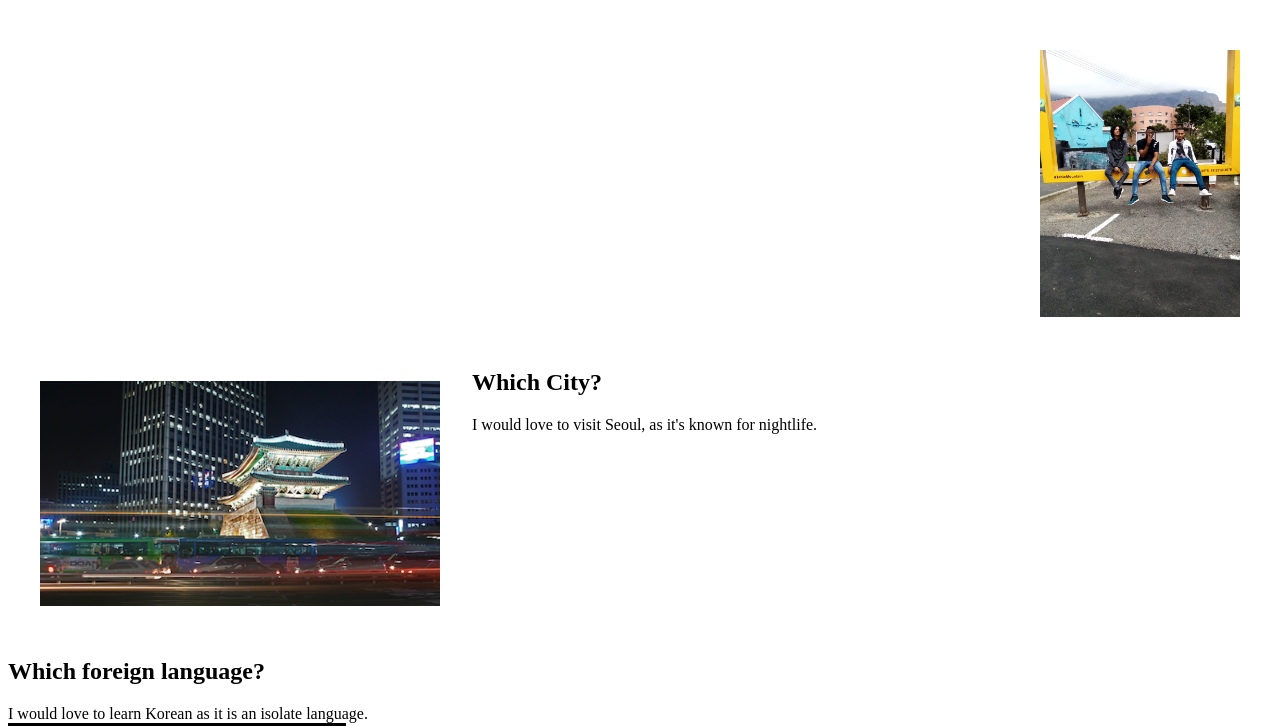
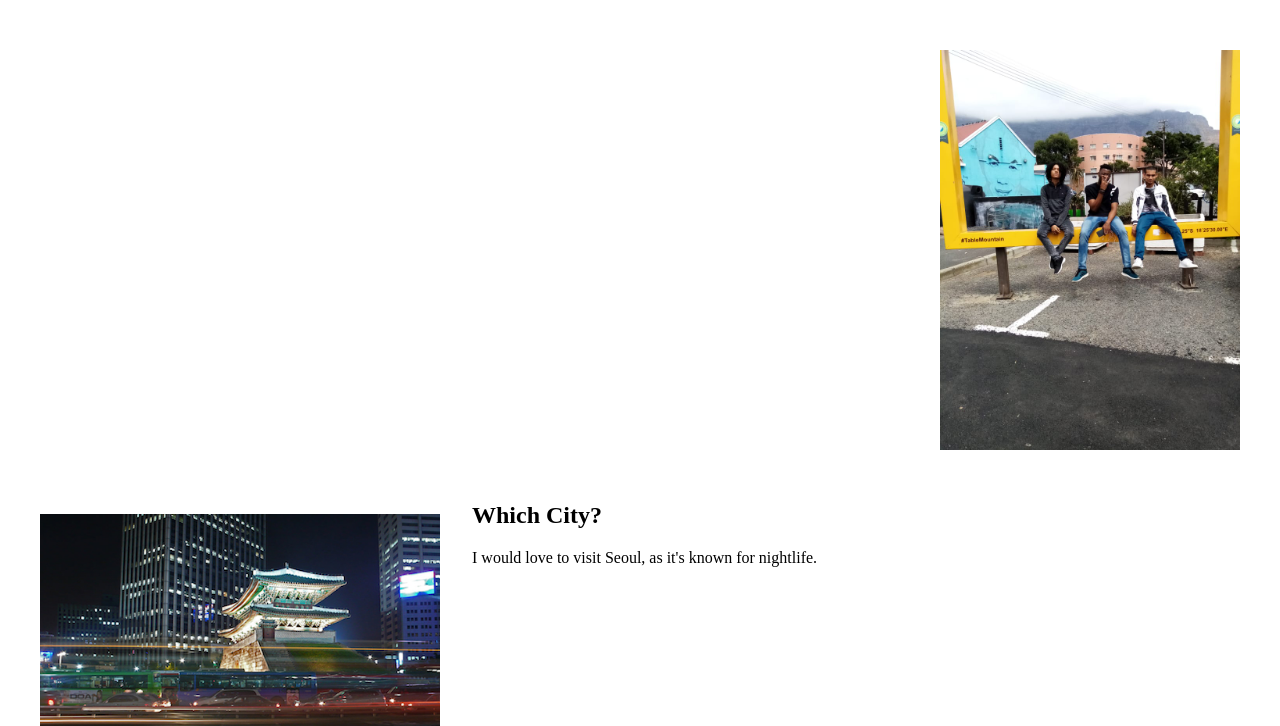
Before and after one commit to JodyFortuin/basic_webpage, a plain HTML site: page My-webpage.html in a window 1280 px wide. Shown: the part 48-774 px from the top of the page. Drawn offline with Linux system fonts and the light colour scheme.

Commit message:
Update My-webpage.html

```diff
--- a/My-webpage.html
+++ b/My-webpage.html
@@ -52,7 +52,7 @@
 
 <div class="clearfix">
   <div class="Table">
-  <img src="Table.jpg" width="200" length="200">
+  <img src="Table.jpg" width="300" length="300">
   </div>
 </div>
 
```
